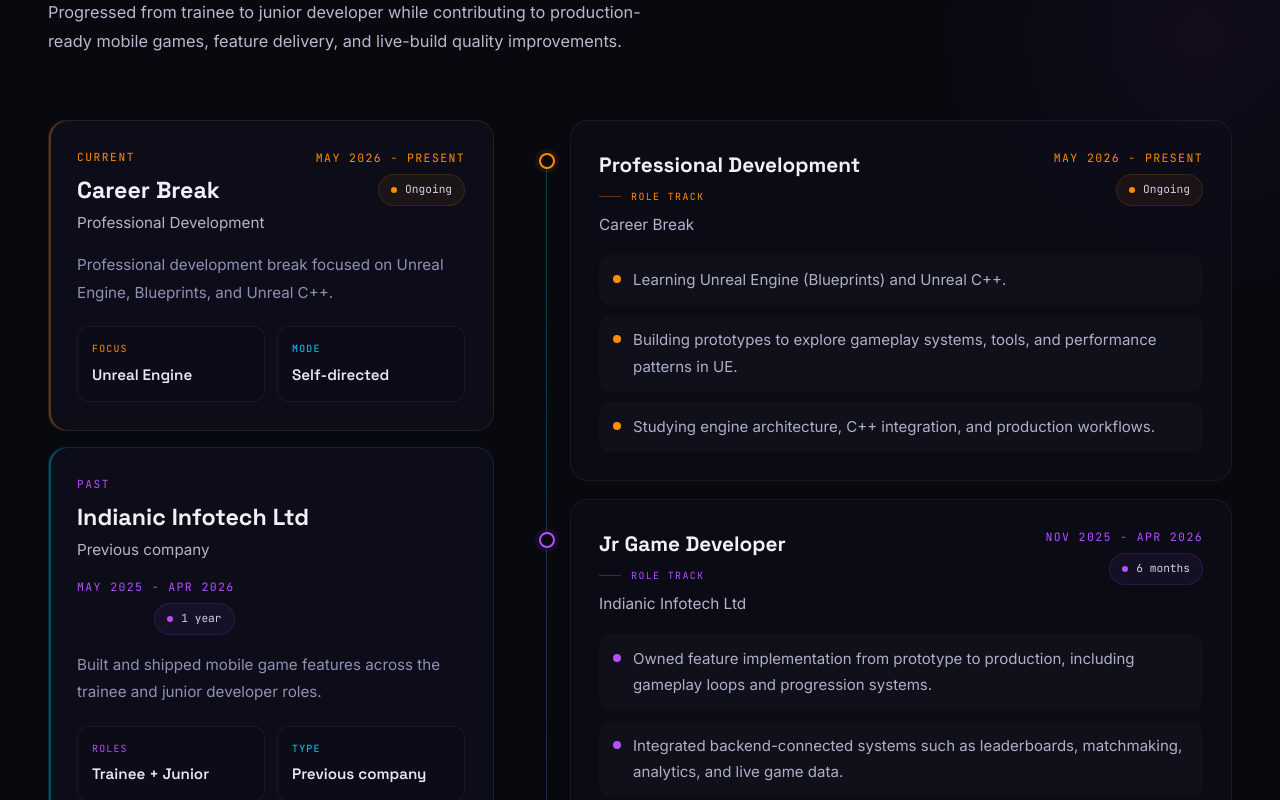
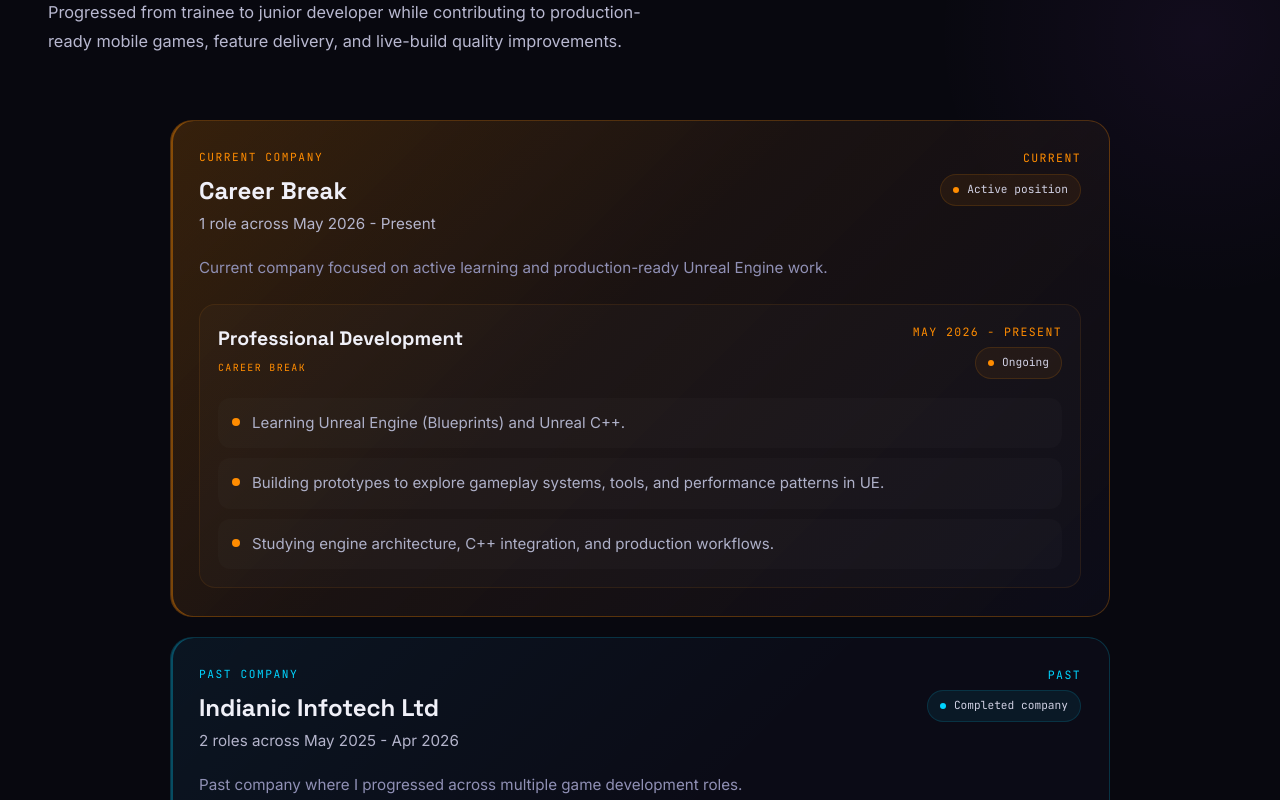
Before and after one commit to Prasham-Desai/Portfolio, a React (Create React App) app: page / in a window 1280 px wide. Shown: the part 3880-4680 px from the top of the page. Built offline with nearby package versions, Linux system fonts and the light colour scheme.

Commit message:
Update Experience.jsx

```diff
--- a/src/components/Experience.jsx
+++ b/src/components/Experience.jsx
@@ -39,38 +39,52 @@ const experienceItems = [
   },
 ];
 
-const companyFacts = [
-  { label: 'Total Tenure', value: '1 Year', color: '#00d4ff' },
-  { label: 'Growth Path', value: 'Trainee to Junior', color: '#b44fff' },
-  { label: 'Focus', value: 'Unity Mobile Games', color: '#ff6b00' },
-  { label: 'Environment', value: 'Team Production', color: '#00ff88' },
-];
+const groupedExperience = experienceItems.reduce((groups, item) => {
+  const existingGroup = groups.find((group) => group.company === item.company);
+
+  if (existingGroup) {
+    existingGroup.roles.push(item);
+    existingGroup.isCurrent = existingGroup.isCurrent || /present/i.test(item.period);
+    return groups;
+  }
+
+  groups.push({
+    company: item.company,
+    isCurrent: /present/i.test(item.period),
+    roles: [item],
+  });
+
+  return groups;
+}, []);
 
 const Experience = () => {
-  const activeCompany = experienceItems[0];
-  const isCareerBreak = activeCompany.company.toLowerCase().includes('career');
-  const companyCards = [
-    {
-      title: activeCompany.company,
-      subtitle: activeCompany.role,
-      status: 'Current',
-      statusColor: activeCompany.color,
-      period: activeCompany.period,
-      duration: activeCompany.duration,
-      description: 'Professional development break focused on Unreal Engine, Blueprints, and Unreal C++.',
-      highlightColor: activeCompany.color,
-    },
-    {
-      title: 'Indianic Infotech Ltd',
-      subtitle: 'Previous company',
-      status: 'Past',
-      statusColor: '#b44fff',
-      period: 'May 2025 - Apr 2026',
-      duration: '1 year',
-      description: 'Built and shipped mobile game features across the trainee and junior developer roles.',
-      highlightColor: '#00d4ff',
-    },
-  ];
+  const companyCards = groupedExperience.map((group) => {
+    const isCurrent = group.isCurrent;
+    const totalRoles = group.roles.length;
+    const firstRolePeriod = group.roles[0].period.split(' - ');
+    const lastRolePeriod = group.roles[group.roles.length - 1].period.split(' - ');
+    const companyPeriod =
+      totalRoles > 1
+        ? `${lastRolePeriod[0]} - ${firstRolePeriod[1] || 'Present'}`
+        : group.roles[0].period;
+    const summary = isCurrent
+      ? 'Current company focused on active learning and production-ready Unreal Engine work.'
+      : 'Past company where I progressed across multiple game development roles.';
+
+    return {
+      ...group,
+      isCurrent,
+      totalRoles,
+      companyPeriod,
+      summary,
+      accentColor: isCurrent ? '#ff8c00' : '#00d4ff',
+      borderColor: isCurrent ? '#ff8c0044' : '#00d4ff33',
+      background: isCurrent
+        ? 'linear-gradient(135deg, rgba(255,140,0,0.12), rgba(13,13,26,0.82))'
+        : 'rgba(13,13,26,0.72)',
+      badgeLabel: isCurrent ? 'Current company' : 'Past company',
+    };
+  });
 
   return (
     <section
@@ -147,55 +161,69 @@ const Experience = () => {
           className="experience-layout"
           style={{
             display: 'grid',
-            gridTemplateColumns: '0.9fr 1.4fr',
-            gap: 44,
-            alignItems: 'start',
+            gap: 20,
+            maxWidth: 940,
+            margin: '0 auto',
           }}
         >
-          <div style={{ display: 'grid', gap: 16 }}>
           {companyCards.map((card, index) => (
             <motion.div
-                key={card.title + card.period}
-                initial={{ opacity: 0, x: -20 }}
-                whileInView={{ opacity: 1, x: 0 }}
+              key={card.company}
+              initial={{ opacity: 0, y: 18 }}
+              whileInView={{ opacity: 1, y: 0 }}
               viewport={{ once: true, margin: '-60px' }}
               transition={{ duration: 0.6, delay: index * 0.08, ease: [0.25, 0.1, 0.25, 1] }}
+              whileHover={{ y: -3 }}
               style={{
-                  background: 'rgba(17,17,32,0.7)',
-                  border: `1px solid ${card.highlightColor}22`,
-                  borderRadius: 18,
+                background: card.background,
+                border: `1px solid ${card.borderColor}`,
+                borderRadius: 22,
                 padding: 28,
-                  boxShadow: `inset 2px 0 0 ${card.highlightColor}55`,
+                boxShadow: card.isCurrent ? `inset 2px 0 0 ${card.accentColor}66` : 'inset 2px 0 0 rgba(0,212,255,0.3)',
+                position: 'relative',
+                overflow: 'hidden',
               }}
             >
-                <div style={{ display: 'flex', justifyContent: 'space-between', gap: 16, alignItems: 'flex-start', marginBottom: 16, flexWrap: 'wrap' }}>
+              <div
+                style={{
+                  position: 'absolute',
+                  inset: 0,
+                  background: card.isCurrent
+                    ? 'linear-gradient(135deg, rgba(255,140,0,0.08), transparent 45%)'
+                    : 'linear-gradient(135deg, rgba(0,212,255,0.05), transparent 40%)',
+                  pointerEvents: 'none',
+                }}
+              />
+
+              <div style={{ position: 'relative', zIndex: 1 }}>
+                <div style={{ display: 'flex', justifyContent: 'space-between', gap: 16, alignItems: 'flex-start', marginBottom: 18, flexWrap: 'wrap' }}>
                   <div>
                     <div style={{
                       fontFamily: "'JetBrains Mono', monospace",
                       fontSize: '0.7rem',
-                      color: card.statusColor,
+                      color: card.accentColor,
                       letterSpacing: '0.14em',
                       textTransform: 'uppercase',
                       marginBottom: 10,
                     }}>
-                      {card.status}
+                      {card.badgeLabel}
                     </div>
                     <div style={{
                       fontFamily: "'Space Grotesk', sans-serif",
-                      fontSize: '1.45rem',
+                      fontSize: '1.5rem',
                       fontWeight: 700,
                       color: '#f0f0f8',
                       lineHeight: 1.2,
                       marginBottom: 6,
                     }}>
-                      {card.title}
+                      {card.company}
                     </div>
                     <div style={{
                       fontFamily: "'Inter', sans-serif",
                       fontSize: '0.95rem',
                       color: '#b4b4cb',
                     }}>
-                      {card.subtitle}
+                      {card.totalRoles} {card.totalRoles === 1 ? 'role' : 'roles'} across {card.companyPeriod}
                     </div>
                   </div>
 
@@ -203,12 +231,12 @@ const Experience = () => {
                     <div style={{
                       fontFamily: "'JetBrains Mono', monospace",
                       fontSize: '0.72rem',
-                      color: card.statusColor,
+                      color: card.accentColor,
                       letterSpacing: '0.12em',
                       textTransform: 'uppercase',
                       marginBottom: 6,
                     }}>
-                      {card.period}
+                      {card.isCurrent ? 'Current' : 'Past'}
                     </div>
                     <div style={{
                       display: 'inline-flex',
@@ -216,14 +244,14 @@ const Experience = () => {
                       gap: 8,
                       padding: '6px 12px',
                       borderRadius: 999,
-                      background: `${card.statusColor}10`,
-                      border: `1px solid ${card.statusColor}24`,
+                      background: `${card.accentColor}12`,
+                      border: `1px solid ${card.accentColor}24`,
                       fontFamily: "'JetBrains Mono', monospace",
                       fontSize: '0.7rem',
                       color: '#cfcfe2',
                     }}>
-                      <span style={{ width: 6, height: 6, borderRadius: '50%', background: card.statusColor }} />
-                      {card.duration}
+                      <span style={{ width: 6, height: 6, borderRadius: '50%', background: card.accentColor }} />
+                      {card.isCurrent ? 'Active position' : 'Completed company'}
                     </div>
                   </div>
                 </div>
@@ -233,181 +261,77 @@ const Experience = () => {
                   fontSize: '0.95rem',
                   color: '#9090b5',
                   lineHeight: 1.8,
-                  marginBottom: 20,
-                  maxWidth: 520,
+                  marginBottom: 22,
+                  maxWidth: 640,
                 }}>
-                  {card.description}
+                  {card.summary}
                 </p>
 
-                <div style={{ display: 'grid', gridTemplateColumns: '1fr 1fr', gap: 12 }}>
-                  {card.status === 'Current' ? (
-                    <>
-                      <div style={{ padding: '14px', borderRadius: 12, background: 'rgba(13,13,26,0.7)', border: '1px solid rgba(255,255,255,0.05)' }}>
-                        <div style={{ fontFamily: "'JetBrains Mono', monospace", fontSize: '0.62rem', color: card.statusColor, textTransform: 'uppercase', letterSpacing: '0.12em', marginBottom: 6 }}>Focus</div>
-                        <div style={{ fontFamily: "'Space Grotesk', sans-serif", fontSize: '0.95rem', fontWeight: 600, color: '#e8e8f4' }}>Unreal Engine</div>
-                      </div>
-                      <div style={{ padding: '14px', borderRadius: 12, background: 'rgba(13,13,26,0.7)', border: '1px solid rgba(255,255,255,0.05)' }}>
-                        <div style={{ fontFamily: "'JetBrains Mono', monospace", fontSize: '0.62rem', color: '#00d4ff', textTransform: 'uppercase', letterSpacing: '0.12em', marginBottom: 6 }}>Mode</div>
-                        <div style={{ fontFamily: "'Space Grotesk', sans-serif", fontSize: '0.95rem', fontWeight: 600, color: '#e8e8f4' }}>Self-directed</div>
-                      </div>
-                    </>
-                  ) : (
-                    <>
-                      <div style={{ padding: '14px', borderRadius: 12, background: 'rgba(13,13,26,0.7)', border: '1px solid rgba(255,255,255,0.05)' }}>
-                        <div style={{ fontFamily: "'JetBrains Mono', monospace", fontSize: '0.62rem', color: card.statusColor, textTransform: 'uppercase', letterSpacing: '0.12em', marginBottom: 6 }}>Roles</div>
-                        <div style={{ fontFamily: "'Space Grotesk', sans-serif", fontSize: '0.95rem', fontWeight: 600, color: '#e8e8f4' }}>Trainee + Junior</div>
-                      </div>
-                      <div style={{ padding: '14px', borderRadius: 12, background: 'rgba(13,13,26,0.7)', border: '1px solid rgba(255,255,255,0.05)' }}>
-                        <div style={{ fontFamily: "'JetBrains Mono', monospace", fontSize: '0.62rem', color: '#00d4ff', textTransform: 'uppercase', letterSpacing: '0.12em', marginBottom: 6 }}>Type</div>
-                        <div style={{ fontFamily: "'Space Grotesk', sans-serif", fontSize: '0.95rem', fontWeight: 600, color: '#e8e8f4' }}>Previous company</div>
-                      </div>
-                    </>
-                  )}
-                </div>
-              </motion.div>
-            ))}
-          </div>
-
-          <div className="experience-timeline" style={{ position: 'relative', paddingLeft: 32 }}>
+                <div style={{ display: 'grid', gap: 14 }}>
+                  {card.roles.map((role) => (
                     <div
-              className="experience-line"
+                      key={`${role.company}-${role.role}-${role.period}`}
                       style={{
-                position: 'absolute',
-                left: 8,
-                top: 40,
-                bottom: 40,
-                width: 1,
-                background: 'linear-gradient(to bottom, rgba(0,212,255,0.24), rgba(180,79,255,0.24))',
-                pointerEvents: 'none',
-              }}
-            />
-            {experienceItems.map((item, index) => (
-              <motion.div
-                className="experience-card"
-                key={`${item.role}-${item.period}`}
-                initial={{ opacity: 0, x: 20 }}
-                whileInView={{ opacity: 1, x: 0 }}
-                viewport={{ once: true, margin: '-60px' }}
-                transition={{ duration: 0.6, delay: index * 0.07, ease: [0.25, 0.1, 0.25, 1] }}
-                whileHover={{ borderColor: `${item.color}35`, y: -2 }}
-                style={{
-                  position: 'relative',
-                  background: 'rgba(13,13,26,0.72)',
-                  border: '1px solid rgba(255,255,255,0.06)',
-                  borderRadius: 18,
-                  padding: 28,
-                  marginBottom: 18,
-                  transition: 'all 0.25s ease',
+                        padding: 18,
+                        borderRadius: 16,
+                        background: 'rgba(255,255,255,0.02)',
+                        border: `1px solid ${role.color}18`,
                       }}
                     >
-                <div
-                  className="experience-dot"
-                  style={{
-                    position: 'absolute',
-                    left: -32,
-                    top: 32,
-                    width: 16,
-                    height: 16,
-                    borderRadius: '50%',
-                    background: 'var(--color-bg)',
-                    border: `2px solid ${item.color}`,
-                    boxShadow: `0 0 0 4px ${item.color}14`,
-                  }}
-                />
-                <div
-                  style={{
-                    display: 'flex',
-                    justifyContent: 'space-between',
-                    alignItems: 'flex-start',
-                    gap: 18,
-                    marginBottom: 18,
-                    flexWrap: 'wrap',
-                  }}
-                >
+                      <div style={{ display: 'flex', justifyContent: 'space-between', gap: 14, alignItems: 'flex-start', marginBottom: 14, flexWrap: 'wrap' }}>
                         <div>
-                    <div
-                      style={{
+                          <div style={{
                             fontFamily: "'Space Grotesk', sans-serif",
-                        fontSize: '1.3rem',
+                            fontSize: '1.22rem',
                             fontWeight: 700,
                             color: '#f0f0f8',
                             marginBottom: 6,
-                      }}
-                    >
-                      {item.role}
+                          }}>
+                            {role.role}
                           </div>
-                    <div
-                      style={{
-                        display: 'flex',
-                        alignItems: 'center',
-                        gap: 10,
-                        marginBottom: 8,
-                      }}
-                    >
-                      <div style={{ width: 22, height: 1, background: `${item.color}55` }} />
-                      <div
-                        style={{
+                          <div style={{
                             fontFamily: "'JetBrains Mono', monospace",
                             fontSize: '0.62rem',
-                          color: item.color,
+                            color: role.color,
                             letterSpacing: '0.14em',
                             textTransform: 'uppercase',
-                        }}
-                      >
-                        Role Track
-                      </div>
-                    </div>
-                    <div
-                      style={{
-                        fontFamily: "'Inter', sans-serif",
-                        fontSize: '0.96rem',
-                        color: '#b4b4cb',
-                      }}
-                    >
-                      {item.company}
+                            marginBottom: 8,
+                          }}>
+                            {role.company}
                           </div>
                         </div>
 
                         <div style={{ textAlign: 'right' }}>
-                    <div
-                      style={{
+                          <div style={{
                             fontFamily: "'JetBrains Mono', monospace",
                             fontSize: '0.72rem',
-                        color: item.color,
+                            color: role.color,
                             letterSpacing: '0.12em',
                             textTransform: 'uppercase',
                             marginBottom: 6,
-                      }}
-                    >
-                      {item.period}
+                          }}>
+                            {role.period}
                           </div>
-                    <div
-                      style={{
+                          <div style={{
                             display: 'inline-flex',
                             alignItems: 'center',
                             gap: 8,
                             padding: '6px 12px',
                             borderRadius: 999,
-                        background: `${item.color}10`,
-                        border: `1px solid ${item.color}24`,
+                            background: `${role.color}10`,
+                            border: `1px solid ${role.color}24`,
                             fontFamily: "'JetBrains Mono', monospace",
                             fontSize: '0.7rem',
                             color: '#cfcfe2',
-                      }}
-                    >
-                      <span style={{ width: 6, height: 6, borderRadius: '50%', background: item.color }} />
-                      {item.duration}
+                          }}>
+                            <span style={{ width: 6, height: 6, borderRadius: '50%', background: role.color }} />
+                            {role.duration}
                           </div>
                         </div>
                       </div>
 
-                <div
-                  style={{
-                    display: 'grid',
-                    gap: 10,
-                  }}
-                >
-                  {item.responsibilities.map((responsibility) => (
+                      <div style={{ display: 'grid', gap: 10 }}>
+                        {role.responsibilities.map((responsibility) => (
                           <div
                             key={responsibility}
                             style={{
@@ -416,7 +340,7 @@ const Experience = () => {
                               gap: 12,
                               padding: '12px 14px',
                               borderRadius: 12,
-                        background: 'rgba(255,255,255,0.02)',
+                              background: 'rgba(255,255,255,0.015)',
                             }}
                           >
                             <span
@@ -424,7 +348,7 @@ const Experience = () => {
                                 width: 8,
                                 height: 8,
                                 borderRadius: '50%',
-                          background: item.color,
+                                background: role.color,
                                 marginTop: 8,
                                 flexShrink: 0,
                               }}
@@ -442,57 +366,35 @@ const Experience = () => {
                           </div>
                         ))}
                       </div>
+                    </div>
+                  ))}
+                </div>
+              </div>
             </motion.div>
           ))}
         </div>
       </div>
-      </div>
 
       <style>{`
-        @media (max-width: 980px) {
-          #experience .experience-layout {
-            grid-template-columns: 1fr !important;
-          }
-        }
-
         @media (max-width: 720px) {
-          #experience .experience-timeline {
-            padding-left: 22px !important;
-          }
-
-          #experience .experience-line {
-            left: 0 !important;
-          }
-
-          #experience .experience-dot {
-            left: -22px !important;
-            top: 26px !important;
-            width: 14px !important;
-            height: 14px !important;
-          }
-
-          #experience .experience-card > div:first-child {
+          #experience .experience-layout > div > div:first-child {
             flex-direction: column;
             gap: 12px !important;
           }
 
-          #experience .experience-card > div:first-child > div:last-child {
+          #experience .experience-layout > div > div:first-child > div:last-child {
             text-align: left !important;
           }
         }
 
         @media (max-width: 560px) {
-          #experience .experience-facts {
-            grid-template-columns: 1fr !important;
-          }
-
-          #experience .experience-card {
+          #experience .experience-layout > div {
             padding: 20px 16px !important;
           }
         }
 
         @media (max-width: 480px) {
-          #experience .experience-card > div > div > p {
+          #experience .experience-layout p {
             font-size: 0.88rem !important;
           }
         }
```
Lines whose indentation alone changed are shown as unchanged.
